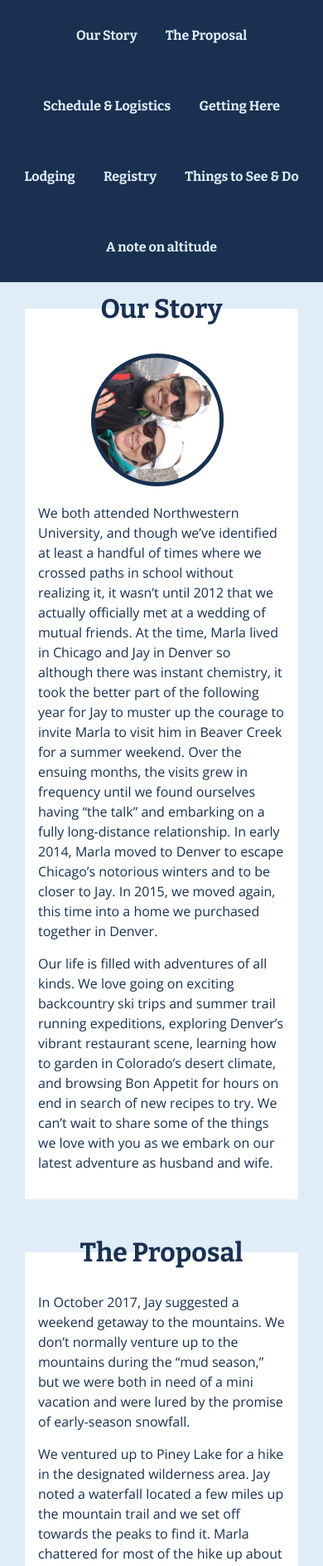
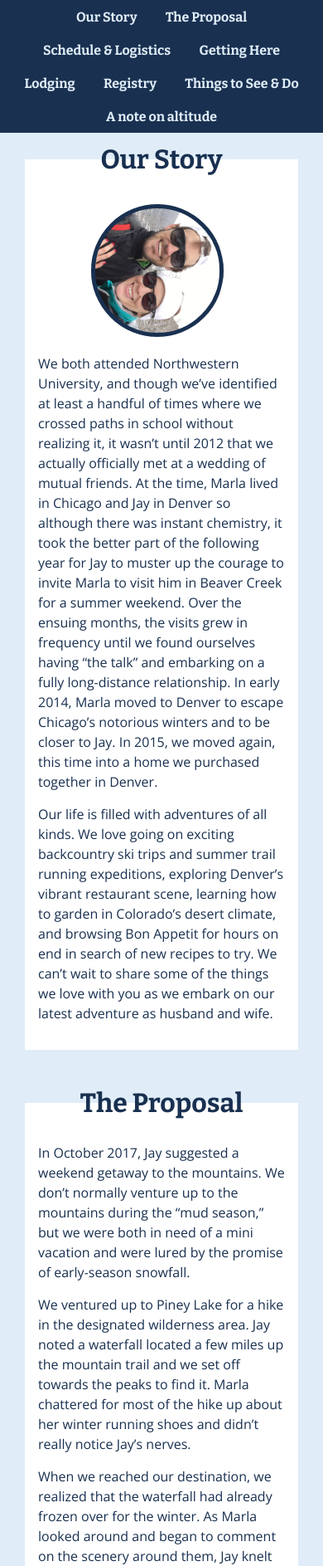
Before and after one commit to jayzes/wedding-website, a Jekyll site: the page built from index.md, in a window 390 px wide. Shown: the part 900-2787 px from the top of the page at 83% size. Built offline with Jekyll 4.4.1, drawn with Linux system fonts in a browser that asks for light colours; some web fonts are replaced.

Commit message:
Make nav reasonably responsive

```diff
--- a/_sass/nav.scss
+++ b/_sass/nav.scss
@@ -1,5 +1,5 @@
 nav.page-nav {
-  background-color: #193050;
+  background-color: $navy-color;
   position: -webkit-sticky;
   position: sticky;
   top: 0;
@@ -15,6 +15,10 @@ nav.page-nav {
     display: inline-block;
     margin: $spacing-unit $spacing-unit / 2;
 
+    @include media-query($on-palm) {
+      margin: $spacing-unit / 4 $spacing-unit / 2;
+    }
+
     a, a:visited {
       font-family: $serif-font-family;
       color: $background-color;
```
